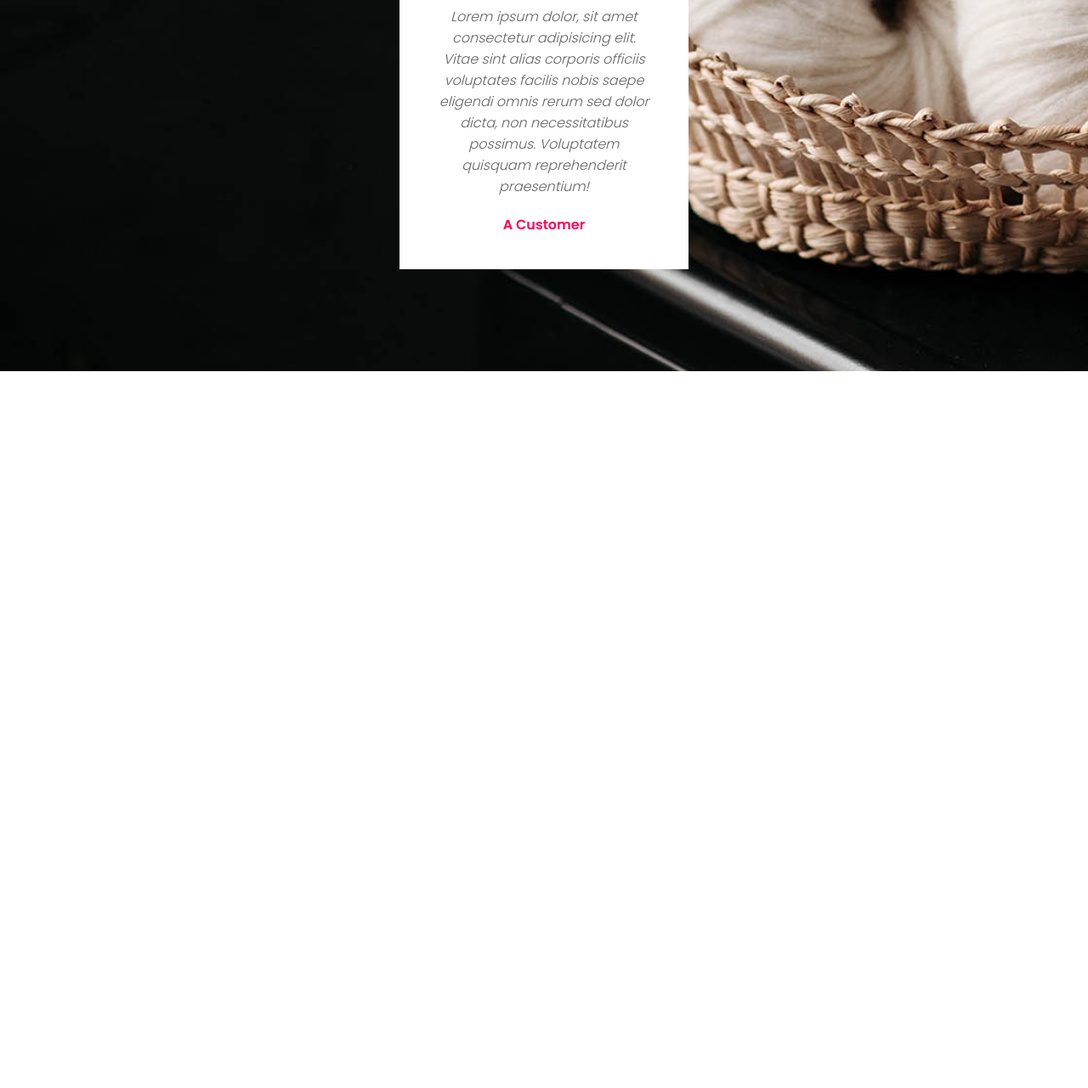
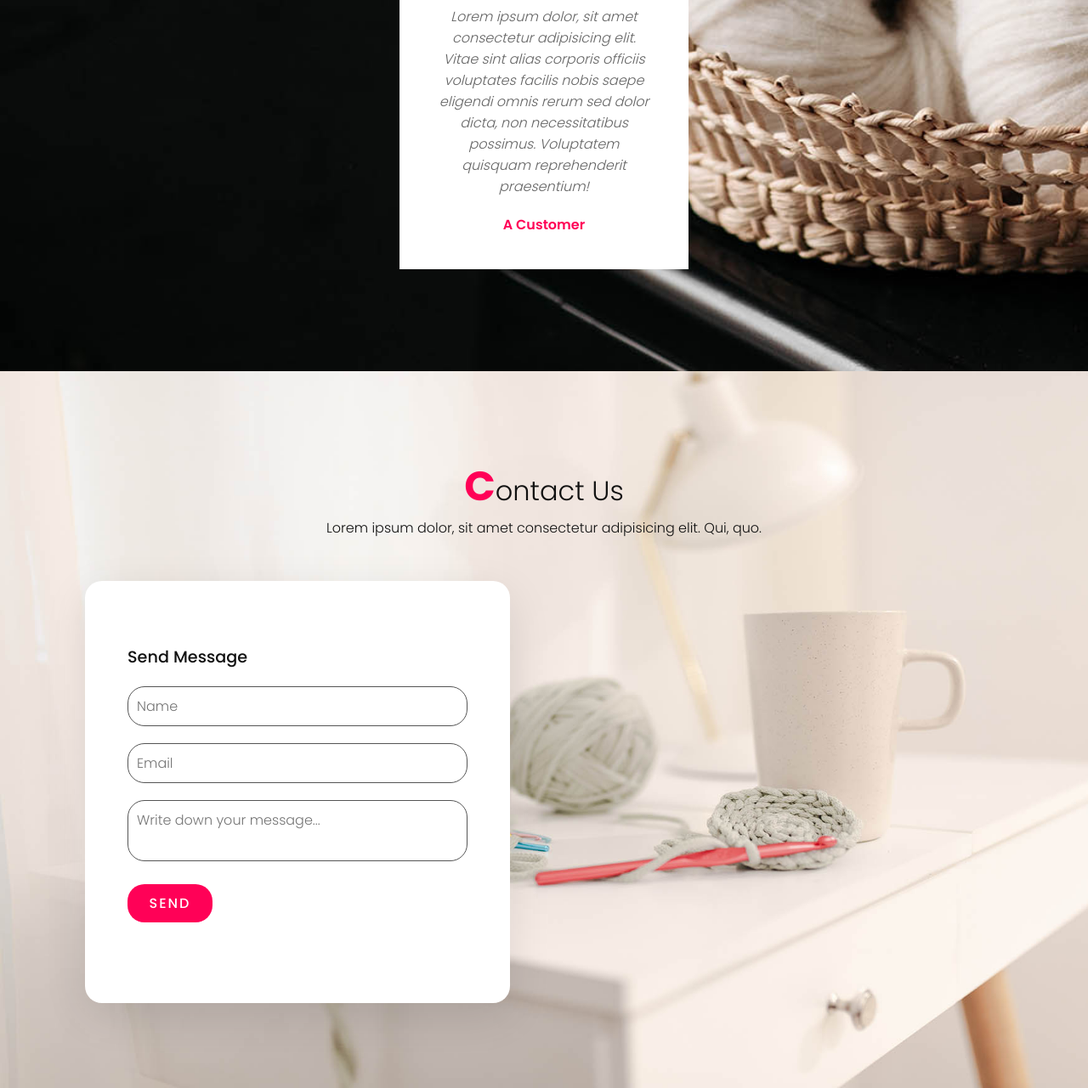
Before and after one commit to hh7192/shaya, a plain HTML site: page index.html in a window 1280 px wide. Shown: the part 4925-6206 px from the top of the page at 85% size. Before the commit the page ends 5362 px from the top, so only its background shows below. Drawn offline with Linux system fonts and the light colour scheme.

Commit message:
contact block.

```diff
--- a/css/styles.css
+++ b/css/styles.css
@@ -314,6 +314,11 @@ header.sticky .nav__list a:hover {
     justify-content: center;
     align-items: center;
     flex-direction: column;
+    transition: transform 0.5s;
+}
+
+.testimonials .content .box:hover {
+    transform: scale(1.2);
 }
 
 .testimonials .content .box .imgBx {
@@ -350,3 +355,63 @@ header.sticky .nav__list a:hover {
     color: #ff0157;
     font-weight: 600;
 }
+
+/* CONTACT */
+.contact {
+    background: url(../images/bg3.jpg);
+    background-size: cover;
+}
+
+.contact__form {
+    padding: 75px 50px;
+    background: #fff;
+    border-radius: 20px;
+    box-shadow: 0 15px 50px rgba(0, 0, 0, 0.1);
+    max-width: 500px;
+    margin-top: 50px;
+}
+
+.contact__form h3 {
+    color: #111;
+    font-size: 1.2em;
+    margin-bottom: 20px;
+    font-weight: 500;
+}
+
+.contact__form .inputBox {
+    position: relative;
+    width: 100%;
+    margin-bottom: 20px;
+}
+
+.contact__form .inputBox input,
+.contact__form .inputBox textarea {
+    width: 100%;
+    border: 1px solid #555;
+    border-radius: 20px;
+    padding: 10px;
+    color: #111;
+    outline: none;
+    font-size: 1rem;
+    font-weight: 300;
+    resize: none;
+}
+
+.contact__form .inputBox input[type='submit'] {
+    font-size: 1em;
+    color: #fff;
+    background: #ff0157;
+    display: inline-block;
+    text-transform: uppercase;
+    text-decoration: none;
+    letter-spacing: 2px;
+    transition: 0.5s;
+    max-width: 100px;
+    font-weight: 500;
+    border: none;
+    cursor: pointer;
+}
+
+.contact__form .inputBox input[type='submit']:hover {
+    background: #5a001e;
+}
--- a/index.html
+++ b/index.html
@@ -215,6 +215,29 @@
         </div>
       </div>
     </section>
+    <section class="contact" id="contact">
+      <div class="title">
+        <h2 class="text__title"><span>C</span>ontact Us</h2>
+        <p>
+          Lorem ipsum dolor, sit amet consectetur adipisicing elit. Qui, quo.
+        </p>
+      </div>
+      <div class="contact__form">
+        <h3>Send Message</h3>
+        <div class="inputBox">
+          <input type="text" placeholder="Name" />
+        </div>
+        <div class="inputBox">
+          <input type="email" placeholder="Email" />
+        </div>
+        <div class="inputBox">
+          <textarea placeholder="Write down your message..."></textarea>
+        </div>
+        <div class="inputBox">
+          <input type="submit" value="Send" />
+        </div>
+      </div>
+    </section>
     <script type="text/javascript">
       window.addEventListener("scroll", function () {
         const header = document.querySelector("header");
```
Also changed, not shown: components/contact.html (added, +21 -0 lines), images/bg3.jpg (added).
